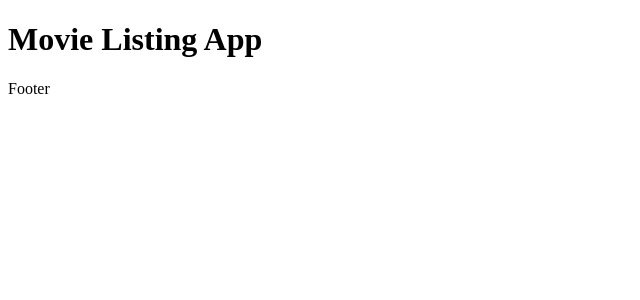
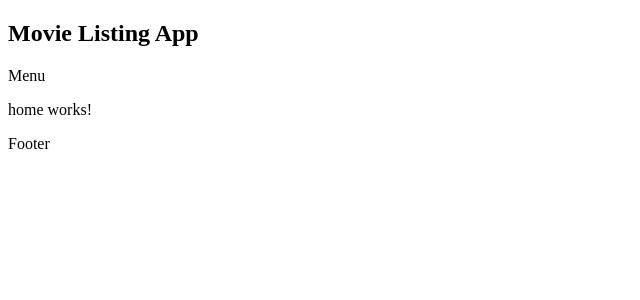
Before and after one commit to cristianrosoi/movie-listing-ui, an Angular app: page / in a window 1280 px wide. Shown: the top 300 px of the page, without its empty margins (0-640 px from the left). Built offline with nearby package versions, Linux system fonts and the light colour scheme.

Commit message:
added basic header, footer, home components

```diff
--- a/src/app/app-routing.module.ts
+++ b/src/app/app-routing.module.ts
@@ -1,7 +1,11 @@
 import { NgModule } from '@angular/core';
 import { Routes, RouterModule } from '@angular/router';
 
-const routes: Routes = [];
+import { HomeComponent } from './components/home/home.component';
+
+const routes: Routes = [
+  { path: '', component: HomeComponent}
+];
 
 @NgModule({
   imports: [RouterModule.forRoot(routes)],
--- a/src/app/app.component.html
+++ b/src/app/app.component.html
@@ -1,4 +1,3 @@
-<!--The content below is only a placeholder and can be replaced.-->
-<h1>Movie Listing App</h1>
+<app-header></app-header>
 <router-outlet></router-outlet>
-<p>Footer</p>
+<app-footer></app-footer>
--- a/src/app/app.module.ts
+++ b/src/app/app.module.ts
@@ -5,12 +5,14 @@ import { AppRoutingModule } from './app-routing.module';
 import { AppComponent } from './app.component';
 import { HeaderComponent } from './components/header/header.component';
 import { FooterComponent } from './components/footer/footer.component';
+import { HomeComponent } from './components/home/home.component';
 
 @NgModule({
   declarations: [
     AppComponent,
     HeaderComponent,
     FooterComponent,
+    HomeComponent,
   ],
   imports: [
     BrowserModule,
--- a/src/app/components/footer/footer.component.html
+++ b/src/app/components/footer/footer.component.html
@@ -1,3 +1 @@
-<p>
-  footer works!
-</p>
+<p>Footer</p>
--- a/src/app/components/header/header.component.html
+++ b/src/app/components/header/header.component.html
@@ -1,3 +1,8 @@
-<p>
-  header works!
-</p>
+<nav>
+  <span>
+    <h1>Movie Listing App</h1>
+  </span>
+  <span>
+    Menu
+  </span>
+</nav>
--- /dev/null
+++ b/src/app/components/home/home.component.html
@@ -0,0 +1,3 @@
+<p>
+  home works!
+</p>
--- /dev/null
+++ b/src/app/components/home/home.component.ts
@@ -0,0 +1,15 @@
+import { Component, OnInit } from '@angular/core';
+
+@Component({
+  selector: 'app-home',
+  templateUrl: './home.component.html',
+  styleUrls: ['./home.component.css']
+})
+export class HomeComponent implements OnInit {
+
+  constructor() { }
+
+  ngOnInit() {
+  }
+
+}
```
Also changed, not shown: src/app/components/home/home.component.css (added), 1 other file (tests, documents, lock files or other folders).
